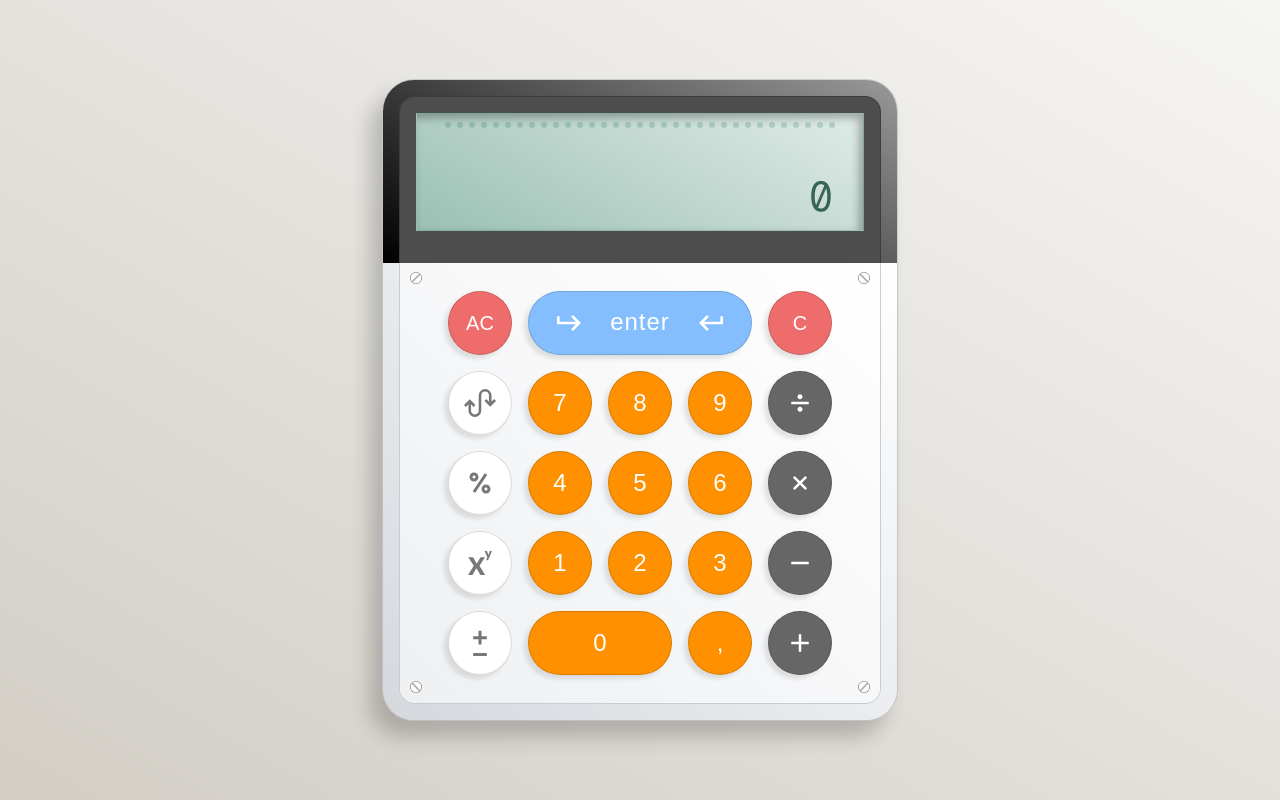
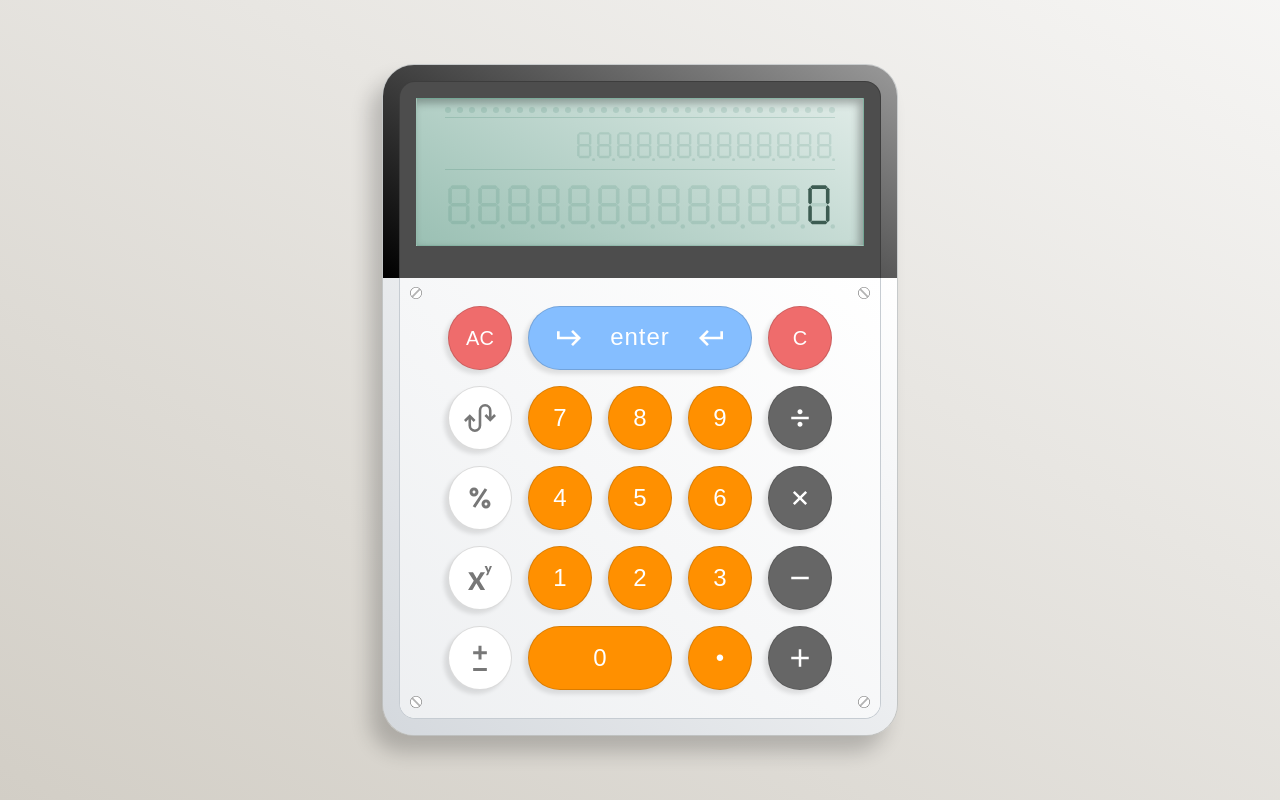
Before and after one commit to dinoonid/Reverse-Polish-Calculator, a Vue app: page / in a window 1280 px wide. Built offline with nearby package versions, Linux system fonts and the light colour scheme.

Commit message:
Add digital digits

```diff
--- /dev/null
+++ b/src/components/CalculatorDigit.vue
@@ -0,0 +1,86 @@
+<template>
+  <svg
+    xmlns="http://www.w3.org/2000/svg"
+    viewBox="0 0 270 420"
+    class="digit"
+    :style="{ width: digitWidth ? `${digitWidth}px` : '12px' }"
+  >
+    <circle class="digit__bar" :class="{ active: digit.point }" cx="250" cy="400" r="20" />
+    <path
+      class="digit__bar"
+      :class="{ active: isKeyAcitive.includes('bottom') }"
+      d="m 63.716164,347.76491 -16.04806,16.11742 16.04806,16.11741 H 186.2837 l 16.11736,-16.11736 -16.11736,-16.11736 z"
+    />
+    <path
+      class="digit__bar"
+      :class="{ active: isKeyAcitive.includes('top') }"
+      d="m 63.716164,29.999891 -16.04806,16.117411 16.04806,16.11741 H 186.2837 L 202.40106,46.117352 186.2837,29.999998 Z"
+    />
+    <path
+      class="digit__bar"
+      :class="{ active: isKeyAcitive.includes('top-left') }"
+      d="m 29.442903,186.8411 16.11742,16.04806 16.11741,-16.04806 V 64.273557 l -16.11736,-16.11736 -16.11735,16.11736 z"
+    />
+    <path
+      class="digit__bar"
+      :class="{ active: isKeyAcitive.includes('top-right') }"
+      d="m 188.32242,186.8411 16.11742,16.04806 16.11741,-16.04806 V 64.273557 l -16.11736,-16.11736 -16.11735,16.11736 z"
+    />
+    <path
+      class="digit__bar"
+      :class="{ active: isKeyAcitive.includes('bottom-right') }"
+      d="m 188.32242,345.72645 16.11742,16.04806 16.11741,-16.04806 V 223.1589 l -16.11736,-16.11736 -16.11735,16.11736 z"
+    />
+    <path
+      class="digit__bar"
+      :class="{ active: isKeyAcitive.includes('bottom-left') }"
+      d="m 29.44463,345.72661 16.11742,16.04806 16.11741,-16.04806 V 223.15906 L 45.5621,207.0417 29.44475,223.15906 Z"
+    />
+    <path
+      class="digit__bar"
+      :class="{ active: isKeyAcitive.includes('middle') }"
+      d="m 63.716322,188.87969 -16.04806,16.11741 16.04806,16.11741 H 186.28386 l 16.11736,-16.11736 -16.11736,-16.11735 z"
+    />
+  </svg>
+</template>
+
+<script setup>
+import { computed } from 'vue'
+
+const props = defineProps(['digitWidth', 'digit'])
+
+const digitPlan = {
+  0: ['top', 'top-left', 'top-right', 'bottom', 'bottom-left', 'bottom-right'],
+  1: ['top-right', 'bottom-right'],
+  2: ['top', 'top-right', 'middle', 'bottom', 'bottom-left'],
+  3: ['top', 'top-right', 'middle', 'bottom', 'bottom-right'],
+  4: ['top-left', 'top-right', 'middle', 'bottom-right'],
+  5: ['top', 'top-left', 'middle', 'bottom', 'bottom-right'],
+  6: ['top', 'top-left', 'middle', 'bottom', 'bottom-left', 'bottom-right'],
+  7: ['top', 'top-left', 'top-right', 'bottom-right'],
+  8: ['top', 'top-left', 'top-right', 'middle', 'bottom', 'bottom-left', 'bottom-right'],
+  9: ['top', 'top-left', 'top-right', 'middle', 'bottom', 'bottom-right'],
+  '-': ['middle'],
+  empty: [],
+  error: ['middle', 'bottom', 'bottom-left', 'bottom-right']
+}
+
+const isKeyAcitive = computed(() => {
+  return digitPlan[props.digit.key] ? digitPlan[props.digit.key] : digitPlan['error']
+})
+</script>
+
+<style scoped lang="scss">
+.digit {
+  width: 25px;
+  height: auto;
+
+  &__bar {
+    fill: hsla(160, 67%, 24%, 0.12);
+
+    &.active {
+      fill: hsla(160, 20%, 30%);
+    }
+  }
+}
+</style>
--- /dev/null
+++ b/src/components/CalculatorDigits.vue
@@ -0,0 +1,53 @@
+<template>
+  <div
+    class="digits"
+    :style="{ 'justify-content': digits.position === 'end' ? 'flex-end' : 'flex-start' }"
+  >
+    <Digit
+      v-for="n in digits.digitCount"
+      :key="`digit-${n}`"
+      :digit-width="digits.digitWidth"
+      :digit="getDigit[n - 1]"
+    />
+  </div>
+</template>
+
+<script setup>
+import { computed } from 'vue'
+
+import Digit from '@/components/CalculatorDigit.vue'
+
+const props = defineProps(['digits', 'entry'])
+
+const getDigit = computed(() => {
+  const countDigit = props.digits.digitCount
+  const digitList = new Array(countDigit).fill(null).map(() => ({
+    key: 'empty',
+    point: false
+  }))
+  const entryLength = props.entry.length
+  let entryCopy = props.entry
+  let digitWithComa = -1
+
+  if (props.entry.includes(',')) {
+    const indexComa = props.entry.indexOf(',')
+    entryCopy = entryCopy.replace(/,/g, '')
+    digitWithComa = countDigit - entryLength + indexComa
+  }
+
+  const entryCopyLength = entryCopy.length
+  for (let i = 0; i < entryCopyLength; i++) {
+    const index = countDigit - entryCopyLength + i
+    digitList[index].key = entryCopy[i]
+    if (digitWithComa === index) digitList[index].point = true
+  }
+  return digitList
+})
+</script>
+
+<style scoped lang="scss">
+.digits {
+  display: flex;
+  justify-content: flex-start;
+}
+</style>
--- a/src/components/CalculatorKeyboard.vue
+++ b/src/components/CalculatorKeyboard.vue
@@ -1,70 +1,58 @@
 <template>
-  <div class="calc__keyboard">
-    <div class="calc__keyboard__line">
-      <div class="calc__keyboard__row clear" title="Clear all" @click="emitButtonClicked('ac')">
-        AC
-      </div>
-      <div class="calc__keyboard__row enter" title="Add number" @click="emitButtonClicked('enter')">
+  <div class="keyboard">
+    <div class="keyboard__line">
+      <div class="keyboard__row clear" title="Clear all" @click="emitButtonClicked('ac')">AC</div>
+      <div class="keyboard__row enter" title="Add number" @click="emitButtonClicked('enter')">
         <img alt="return" class="icon" :src="arrowReturn" />
         <img alt="return" class="icon" :src="arrowReturn" />
         <div class="text">enter</div>
       </div>
-      <div class="calc__keyboard__row clear" title="Clear number" @click="emitButtonClicked('c')">
-        C
-      </div>
+      <div class="keyboard__row clear" title="Clear number" @click="emitButtonClicked('c')">C</div>
     </div>
-    <div class="calc__keyboard__line">
-      <div class="calc__keyboard__row swap" title="Swap" @click="emitButtonClicked('swap')">
+    <div class="keyboard__line">
+      <div class="keyboard__row swap" title="Swap" @click="emitButtonClicked('swap')">
         <img alt="swap" class="icon" :src="swap" />
       </div>
-      <div class="calc__keyboard__row digit" id="key-7" @click="emitButtonClicked('7')">7</div>
-      <div class="calc__keyboard__row digit" id="key-8" @click="emitButtonClicked('8')">8</div>
-      <div class="calc__keyboard__row digit" id="key-9" @click="emitButtonClicked('9')">9</div>
-      <div class="calc__keyboard__row operator" title="Divide" @click="emitButtonClicked('divide')">
+      <div class="keyboard__row digit" id="key-7" @click="emitButtonClicked('7')">7</div>
+      <div class="keyboard__row digit" id="key-8" @click="emitButtonClicked('8')">8</div>
+      <div class="keyboard__row digit" id="key-9" @click="emitButtonClicked('9')">9</div>
+      <div class="keyboard__row operator" title="Divide" @click="emitButtonClicked('divide')">
         <img alt="division" class="icon" :src="division" />
       </div>
     </div>
-    <div class="calc__keyboard__line">
-      <div class="calc__keyboard__row option" title="Percent" @click="emitButtonClicked('percent')">
+    <div class="keyboard__line">
+      <div class="keyboard__row option" title="Percent" @click="emitButtonClicked('percent')">
         <img alt="percent" class="icon" :src="percent" />
       </div>
-      <div class="calc__keyboard__row digit" id="key-4" @click="emitButtonClicked('4')">4</div>
-      <div class="calc__keyboard__row digit" id="key-5" @click="emitButtonClicked('5')">5</div>
-      <div class="calc__keyboard__row digit" id="key-6" @click="emitButtonClicked('6')">6</div>
-      <div
-        class="calc__keyboard__row operator"
-        title="Multiply"
-        @click="emitButtonClicked('multiply')"
-      >
+      <div class="keyboard__row digit" id="key-4" @click="emitButtonClicked('4')">4</div>
+      <div class="keyboard__row digit" id="key-5" @click="emitButtonClicked('5')">5</div>
+      <div class="keyboard__row digit" id="key-6" @click="emitButtonClicked('6')">6</div>
+      <div class="keyboard__row operator" title="Multiply" @click="emitButtonClicked('multiply')">
         <img alt="multiplication" class="icon" :src="multiplication" />
       </div>
     </div>
-    <div class="calc__keyboard__line">
-      <div class="calc__keyboard__row power" title="Power" @click="emitButtonClicked('xy')">
+    <div class="keyboard__line">
+      <div class="keyboard__row power" title="Power" @click="emitButtonClicked('xy')">
         <img alt="xy" class="icon" :src="xy" />
       </div>
-      <div class="calc__keyboard__row digit" id="key-1" @click="emitButtonClicked('1')">1</div>
-      <div class="calc__keyboard__row digit" id="key-2" @click="emitButtonClicked('2')">2</div>
-      <div class="calc__keyboard__row digit" id="key-3" @click="emitButtonClicked('3')">3</div>
-      <div
-        class="calc__keyboard__row operator"
-        title="Subtract"
-        @click="emitButtonClicked('subtract')"
-      >
+      <div class="keyboard__row digit" id="key-1" @click="emitButtonClicked('1')">1</div>
+      <div class="keyboard__row digit" id="key-2" @click="emitButtonClicked('2')">2</div>
+      <div class="keyboard__row digit" id="key-3" @click="emitButtonClicked('3')">3</div>
+      <div class="keyboard__row operator" title="Subtract" @click="emitButtonClicked('subtract')">
         <img alt="soustraction" class="icon" :src="soustraction" />
       </div>
     </div>
-    <div class="calc__keyboard__line">
+    <div class="keyboard__line">
       <div
-        class="calc__keyboard__row digit plusminus"
+        class="keyboard__row digit plusminus"
         title="Negative number"
         @click="emitButtonClicked('plusminus')"
       >
         <img alt="addition" class="icon" :src="plusminus" />
       </div>
-      <div class="calc__keyboard__row zero" id="key-0" @click="emitButtonClicked('0')">0</div>
-      <div class="calc__keyboard__row digit" @click="emitButtonClicked('coma')">,</div>
-      <div class="calc__keyboard__row operator" title="Add" @click="emitButtonClicked('add')">
+      <div class="keyboard__row zero" id="key-0" @click="emitButtonClicked('0')">0</div>
+      <div class="keyboard__row digit" @click="emitButtonClicked('coma')">•</div>
+      <div class="keyboard__row operator" title="Add" @click="emitButtonClicked('add')">
         <img alt="addition" class="icon" :src="addition" />
       </div>
     </div>
@@ -90,7 +78,7 @@ const emitButtonClicked = (key) => {
 </script>
 
 <style scoped lang="scss">
-.calc__keyboard {
+.keyboard {
   position: relative;
   display: flex;
   flex-direction: column;
--- a/src/components/CalculatorScreen.vue
+++ b/src/components/CalculatorScreen.vue
@@ -1,26 +1,40 @@
 <template>
-  <div class="calc__screen">
-    <div class="calc__screen__dots">
+  <div class="screen">
+    <div class="screen__dots">
+      <!-- <Digits :digit-width="100" :digit-count="2" /> -->
       <div
         v-for="n in 33"
         :key="`dot-${n}`"
-        class="calc__screen__dot"
+        class="screen__dot"
         :class="{ active: n < entryList.length }"
       ></div>
     </div>
-    <div class="calc__screen__secondary" id="secondary-field">
-      {{ nextEntry }}
+    <div class="screen__secondary__container">
+      <Digits :digits="digitsSecondary" :entry="nextEntry" />
     </div>
-    <div class="calc__screen__primary" id="primary-field" :class="{ error: hasEntryError }">
-      {{ entry }}
+    <div class="screen__primary__container" :class="{ error: hasEntryError }">
+      <Digits :digits="digitsPrimary" :entry="entry" />
     </div>
   </div>
 </template>
 
 <script setup>
 import { computed } from 'vue'
+import Digits from '@/components/CalculatorDigits.vue'
 
 const props = defineProps(['entry', 'entryList', 'hasEntryError'])
+
+const digitsPrimary = {
+  digitWidth: 30,
+  digitCount: 13,
+  position: 'end'
+}
+
+const digitsSecondary = {
+  digitWidth: 20,
+  digitCount: 13,
+  position: 'end'
+}
 
 const nextEntry = computed(() => {
   const entryListLength = props.entryList.length
@@ -30,9 +44,9 @@ const nextEntry = computed(() => {
 </script>
 
 <style scoped lang="scss">
-.calc__screen {
+.screen {
   position: relative;
-  color: hsla(160, 30%, 30%);
+  color: hsla(160, 20%, 30%);
   font-size: 18px;
   font-weight: 400;
   line-height: 1;
@@ -40,45 +54,45 @@ const nextEntry = computed(() => {
   background: linear-gradient(210deg, hsl(160, 23%, 90%), hsl(160, 23%, 68%));
   border: 1px solid hsla(160, 67%, 24%, 0.3);
   box-shadow: -4px 4px 8px inset rgba(0, 0, 0, 0.3);
-  padding: 8px 28px 12px 28px;
+  padding: 8px 28px 16px 28px;
+
+  &__digital {
+    width: 68px;
+    height: auto;
+  }
 
   &__dots {
     display: flex;
+    flex-direction: row-reverse;
     gap: 6px;
-    margin-bottom: 8px;
+    border-bottom: 1px solid hsla(160, 67%, 24%, 0.16);
+    padding-bottom: 4px;
+    margin-bottom: 12px;
   }
 
   &__dot {
-    background-color: hsla(160, 67%, 24%, 0.2);
+    background-color: hsla(160, 67%, 24%, 0.12);
     width: 6px;
     height: 6px;
     border-radius: 6px;
 
     &.active {
       position: relative;
-      background-color: hsla(160, 30%, 30%);
+      background-color: hsla(160, 20%, 30%);
     }
   }
 
-  &__primary {
-    position: relative;
-    font-size: 42px;
-    font-family: 'Fragment Mono', monospace;
-    line-height: 42px;
-    text-align: right;
+  &__primary__container {
+    border-top: 1px solid hsla(160, 67%, 24%, 0.16);
+    padding-top: 12px;
 
-    &.error {
-      color: hsl(0, 80%, 50%, 0.7);
+    &.error .digits ::v-deep(.digit) .digit__bar.active {
+      fill: hsl(0, 80%, 50%, 0.7) !important;
     }
   }
 
-  &__secondary {
-    font-size: 24px;
-    font-family: 'Fragment Mono', monospace;
-    line-height: 24px;
-    min-height: 24px;
-    text-align: left;
-    margin-bottom: 16px;
+  &__secondary__container {
+    margin-bottom: 8px;
   }
 }
 </style>
```
